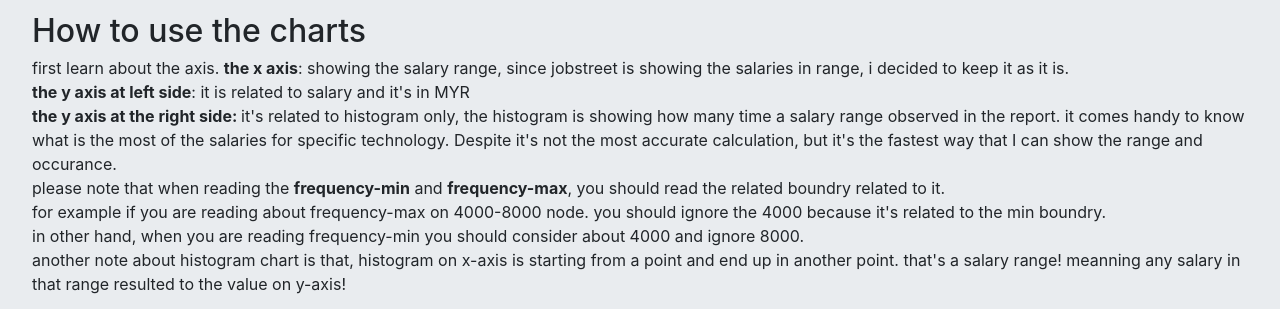
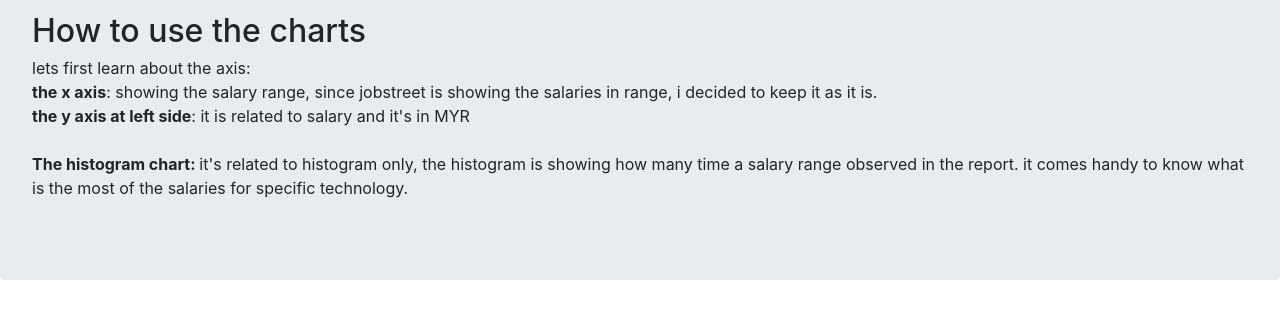
Before and after one commit to mhamri/mha-jobstreet-salary-scrapper, a website: page index.html in a window 1280 px wide. Shown: the part 306-615 px from the top of the page. Drawn offline with nearby package versions, Linux system fonts and the light colour scheme; animation ran at ten frames a second; files whose address does not match are found by name.

Commit message:
update the description

```diff
--- a/index.html
+++ b/index.html
@@ -31,33 +31,24 @@
             the data is not accurate. for example for php you can find salaries that are over 24k MYR but when you dig in
             and try to find what kind of job needs php, you end up with jobs like CTO or data scientist that one part of
             requirment is php. but it's not really related to php or you by knowing php you can't end up on qualifying for
-            that job. in other word knowing php doesn't lead you to have a data scientist job.
+            that job. for example knowing php doesn't lead you to have a data scientist job.
             <br/> anyway if you wonder what job lead to this much of salary, you can visit the github repository and view the
             content of
-            <b>report</b> folder. all the jobs and related salaries are stored in the json format
+            <b>report</b> folder. all the jobs and related salaries are stored in the json format.
         </p>
 
         <h2>How to use the charts</h2>
         <p>
-            first learn about the axis.
+            lets first learn about the axis: <br>
             <b>the x axis</b>: showing the salary range, since jobstreet is showing the salaries in range, i decided to keep
             it as it is.
             <br>
 
             <b>the y axis at left side</b>: it is related to salary and it's in MYR
             <br>
-            <b>the y axis at the right side: </b> it's related to histogram only, the histogram is showing how many time a salary
+            <br>
+            <b>The histogram chart: </b> it's related to histogram only, the histogram is showing how many time a salary
             range observed in the report. it comes handy to know what is the most of the salaries for specific technology.
-            Despite it's not the most accurate calculation, but it's the fastest way that I can show the range and occurance.
-
-            <br> please note that when reading the
-            <b>frequency-min</b> and
-            <b>frequency-max</b>, you should read the related boundry related to it.
-            <br> for example if you are reading about frequency-max on 4000-8000 node. you should ignore the 4000 because it's
-            related to the min boundry.
-            <br> in other hand, when you are reading frequency-min you should consider about 4000 and ignore 8000.
-            <br> another note about histogram chart is that, histogram on x-axis is starting from a point and end up in another
-            point. that's a salary range! meanning any salary in that range resulted to the value on y-axis!
 
         </p>
     </div>
```
